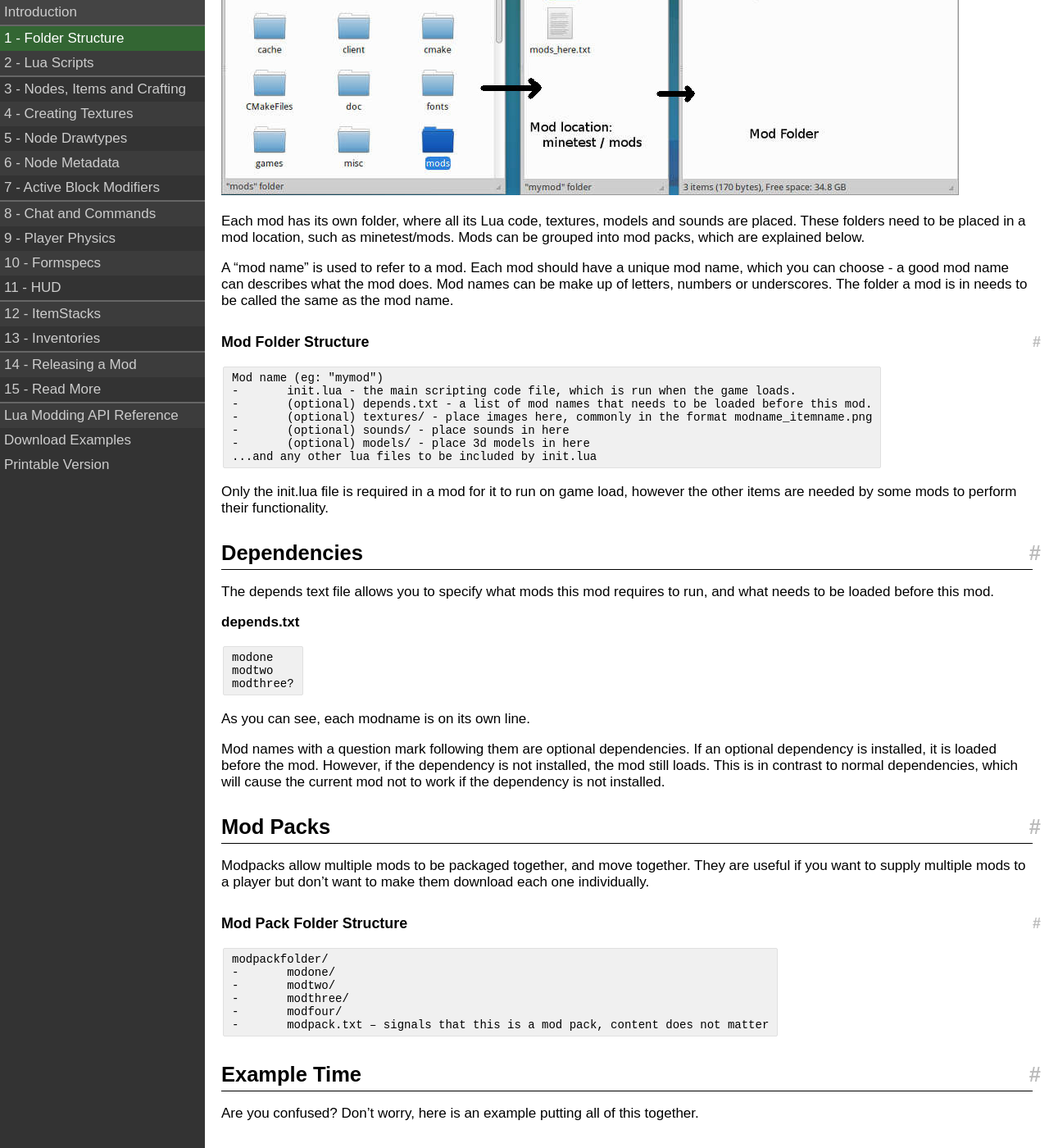
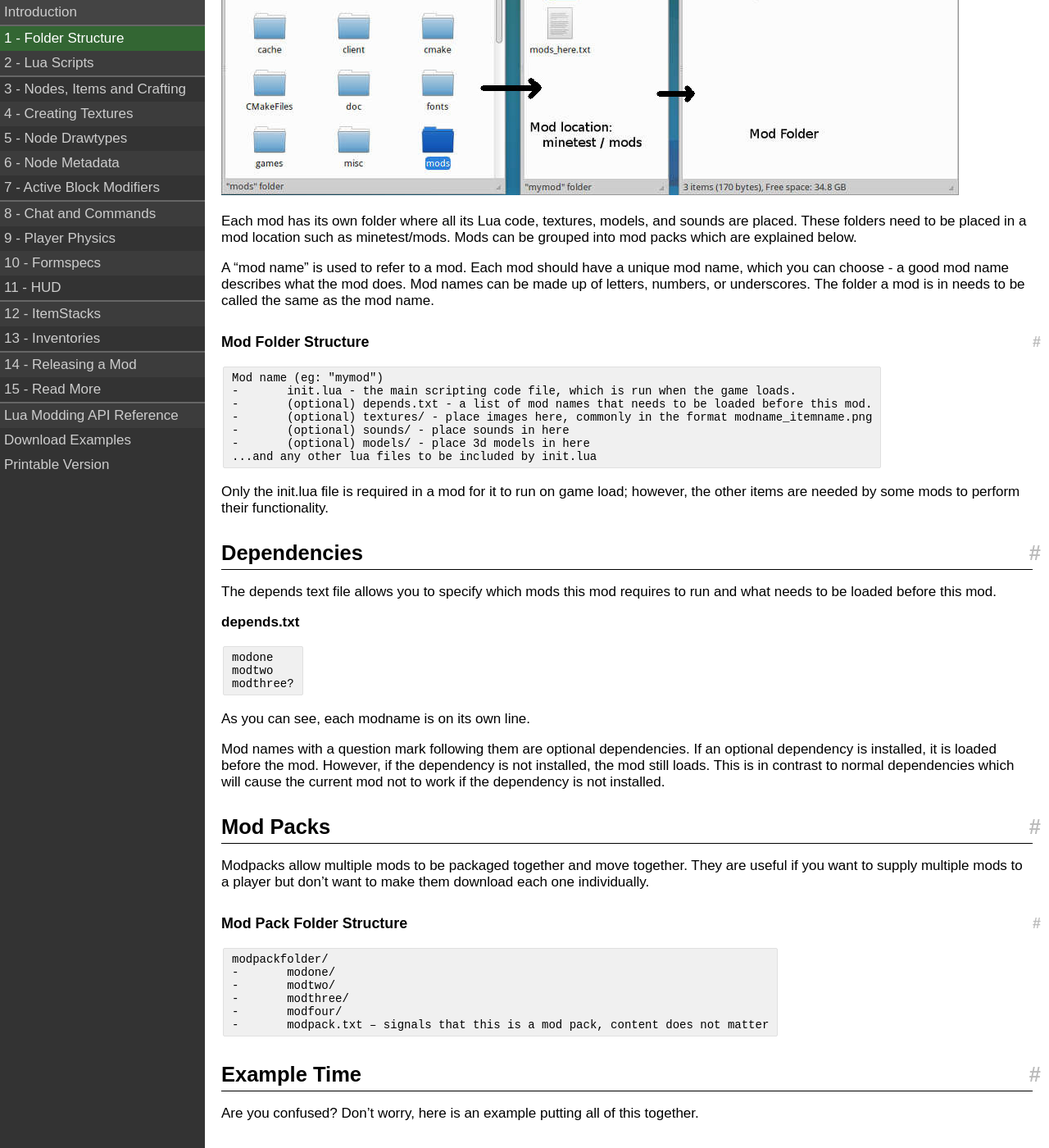
Before and after one commit to rubenwardy/minetest_modding_book, a Jekyll site: the page built from chapters/folders.md, in a window 1280 px wide and 1400 px high, scrolled down 449 px. Shown: the whole window at 82% size. Built offline with Jekyll 4.4.1, drawn with Linux system fonts in a browser that asks for light colours; nearby versions of some CDN libraries; some of the changed text lies outside the part shown.

Commit message:
Fixed typos
spelling, grammar, puctuation

```diff
--- a/chapters/folders.md
+++ b/chapters/folders.md
@@ -17,13 +17,13 @@ This is an essential skill when creating mods.
 
 ![Find the mod's folder]({{ page.root }}/static/folder_modfolder.jpg)
 
-Each mod has its own folder, where all its Lua code, textures, models and sounds
-are placed. These folders need to be placed in a mod location, such as
-minetest/mods. Mods can be grouped into mod packs, which are explained below.
+Each mod has its own folder where all its Lua code, textures, models, and sounds
+are placed. These folders need to be placed in a mod location such as
+minetest/mods. Mods can be grouped into mod packs which are explained below.
 
 A "mod name" is used to refer to a mod. Each mod should have a unique mod name,
-which you can choose - a good mod name can describes what the mod does.
-Mod names can be make up of letters, numbers or underscores. The folder a mod is
+which you can choose - a good mod name describes what the mod does.
+Mod names can be made up of letters, numbers, or underscores. The folder a mod is
 in needs to be called the same as the mod name.
 
 ### Mod Folder Structure
@@ -35,12 +35,12 @@ in needs to be called the same as the mod name.
 	-	(optional) models/ - place 3d models in here
 	...and any other lua files to be included by init.lua
 
-Only the init.lua file is required in a mod for it to run on game load, however
+Only the init.lua file is required in a mod for it to run on game load; however,
 the other items are needed by some mods to perform their functionality.
 
 ## Dependencies
 
-The depends text file allows you to specify what mods this mod requires to run, and what
+The depends text file allows you to specify which mods this mod requires to run and what
 needs to be loaded before this mod.
 
 **depends.txt**
@@ -54,12 +54,12 @@ As you can see, each modname is on its own line.
 Mod names with a question mark following them are optional dependencies.
 If an optional dependency is installed, it is loaded before the mod.
 However, if the dependency is not installed, the mod still loads.
-This is in contrast to normal dependencies, which will cause the current
+This is in contrast to normal dependencies which will cause the current
 mod not to work if the dependency is not installed.
 
 ## Mod Packs
 
-Modpacks allow multiple mods to be packaged together, and move together.
+Modpacks allow multiple mods to be packaged together and move together.
 They are useful if you want to supply multiple mods to a player but don't
 want to make them download each one individually.
 
@@ -106,5 +106,5 @@ minetest.register_node("mymod:node", {
 
 Our mod has a name of "mymod". It has two text files: init.lua and depends.txt.\\
 The script prints a message and then registers a node – which will be explained in the next chapter.\\
-The depends text file adds a dependency to the default mod, which is in minetest_game.\\
+The depends text file adds a dependency to the default mod which is in minetest_game.\\
 There is also a texture in textures/ for the node.
```
